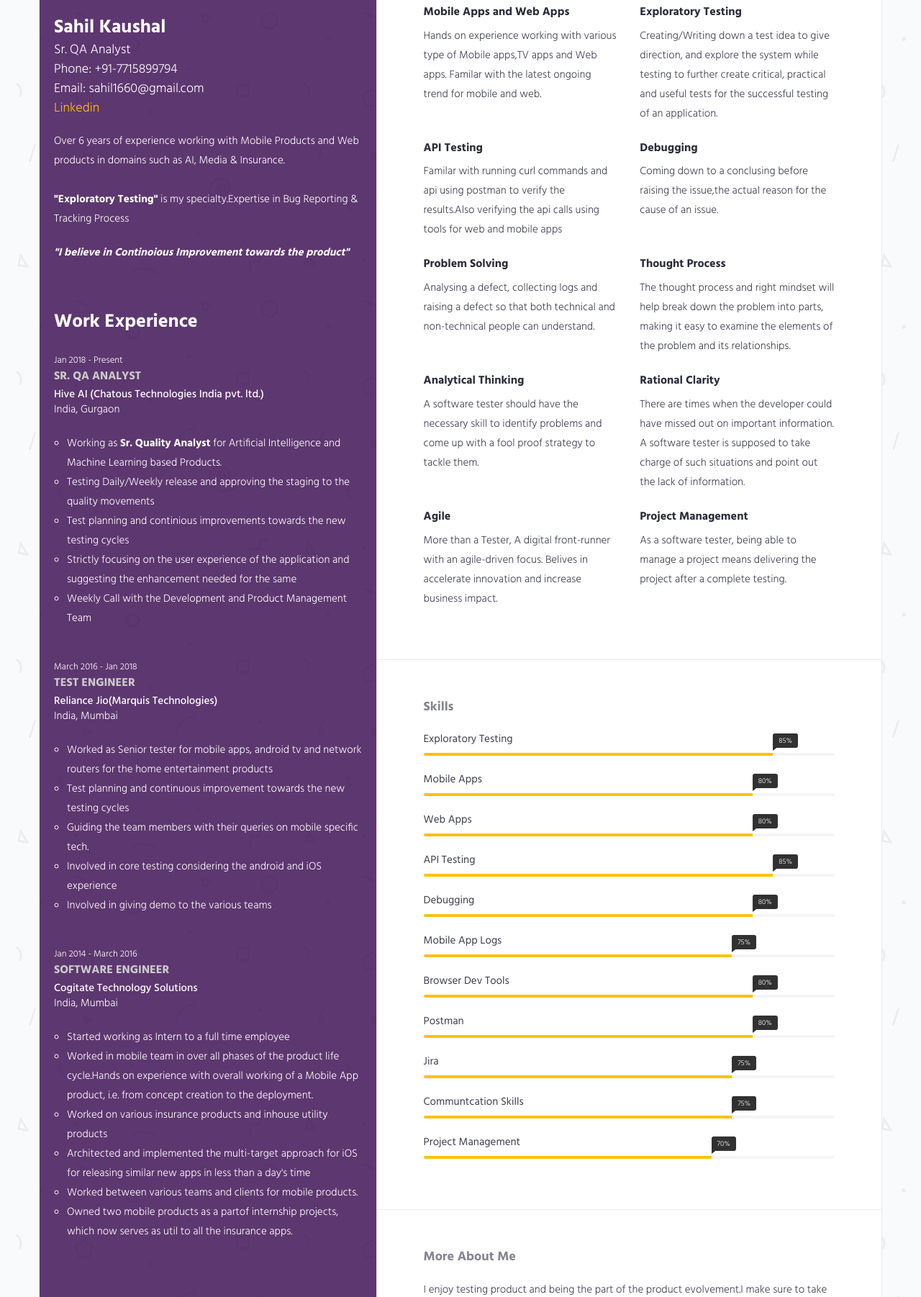
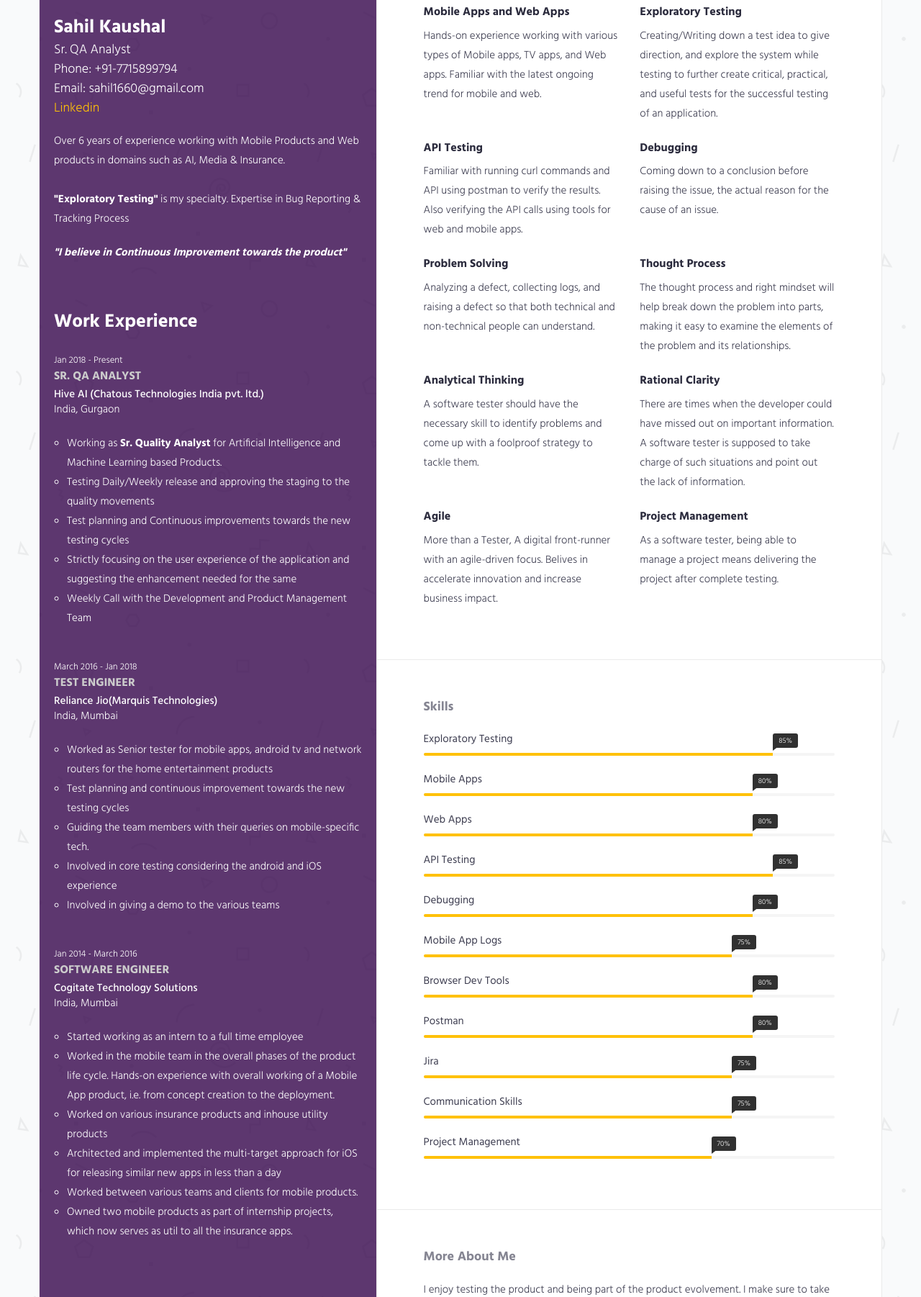
Before and after one commit to sahil1660/Sahil.github.io, a plain HTML site: page index.html in a window 1280 px wide. Shown: the part 404-2206 px from the top of the page at 72% size. Drawn offline with Linux system fonts and the light colour scheme.

Commit message:
Add files via upload
Updates

```diff
--- a/index.html
+++ b/index.html
@@ -43,12 +43,12 @@
             <div class="about-text">
                 <p>
                         Over 6 years of experience working with Mobile Products and Web products in domains such as AI, Media & Insurance.
-                        <br/><br/><b>"Exploratory Testing"</b>  is my specialty.Expertise in Bug Reporting & Tracking Process
+                        <br/><br/><b>"Exploratory Testing"</b>  is my specialty. Expertise in Bug Reporting & Tracking Process
 
 
                 </p>
 
-                <p><i><b>"I believe in Continoious Improvement towards the product"</b></i></p>
+                <p><i><b>"I believe in Continuous Improvement towards the product"</b></i></p>
                 <!-- <p><img src="img/Signature.png" alt="" class="img-responsive"/></p> -->
             </div>
 
@@ -72,7 +72,7 @@
 
                             <li><h7>Working as <b>Sr. Quality Analyst</b> for Artificial Intelligence and Machine Learning based Products.</h7></li>
                             <li><h7>Testing Daily/Weekly release and approving the staging to the quality movements</h7></li>
-                            <li><h7>Test planning and continious improvements towards the new testing cycles</h7></li>
+                            <li><h7>Test planning and Continuous improvements towards the new testing cycles</h7></li>
                             <li><h7>Strictly focusing on the user experience of the application and suggesting the enhancement needed for the same</h7></li>
                             <li><h7>Weekly Call with the Development and Product Management Team</h7></li>
 
@@ -95,9 +95,9 @@
 
                             <li><h7>Worked as Senior tester for mobile apps, android tv and network routers for the home entertainment products</h7></li>
                             <li><h7>Test planning and continuous improvement towards the new testing cycles</h7></li>
-                            <li><h7>Guiding the team members with their queries on mobile specific tech.</h7></li>
+                            <li><h7>Guiding the team members with their queries on mobile-specific  tech.</h7></li>
                             <li><h7>Involved in core testing considering the android and iOS experience</h7></li>
-                            <li><h7>Involved in giving demo to the various teams</h7></li>
+                            <li><h7>Involved in giving a demo to the various teams</h7></li>
 
                      </ul>
 
@@ -115,12 +115,12 @@
 
                     <ul>
 
-                            <li><h7>Started working as Intern to a full time employee</h7></li>
-                            <li><h7>Worked in mobile team in over all phases of the product life cycle.Hands on experience with overall working of a Mobile App product, i.e. from concept creation to the deployment.</h7></li>
+                            <li><h7>Started working as an intern to a full time employee</h7></li>
+                            <li><h7>Worked in the mobile team in the overall phases of the product life cycle. Hands-on experience with overall working of a Mobile App product, i.e. from concept creation to the deployment.</h7></li>
                             <li><h7>Worked on various insurance products and inhouse utility products</h7></li>
-                            <li><h7>Architected and implemented the multi-target approach for iOS for releasing similar new apps in less than a day's time</h7></li>
+                            <li><h7>Architected and implemented the multi-target approach for iOS for releasing similar new apps in less than a day</h7></li>
                             <li><h7>Worked between various teams and clients for mobile products.</h7></li>
-                            <li><h7>Owned two mobile products as a partof internship projects, which now serves as util to all the insurance apps.</h7></li>
+                            <li><h7>Owned two mobile products as part of internship projects, which now serves as util to all the insurance apps.</h7></li>
 
                      </ul>
 
@@ -189,7 +189,7 @@
                     <div class="col-md-12">
                         <div class="CareerBrief-item">
                             <p>
-                                Understanding Test Requirements, Deriving Test Scenarios, Test Case Documentation, Test Data Collection, Test Execution, Test Reporting and Continuous Development of Testing Skills.
+                                Understanding Test Requirements, Deriving Test Scenarios, Test Case Documentation, Test Data Collection, Test Execution, Test Reporting, and Continuous Development of Testing Skills.
 
                              </p>
 
@@ -221,8 +221,7 @@
                     <h3>Mobile Apps and Web Apps</h3>
 
                     <p>
-                        Hands on experience working with various type of Mobile apps,TV apps and Web apps. Familar with the latest ongoing trend for mobile and web.
-                    </p>
+                        Hands-on experience working with various types of Mobile apps, TV apps, and Web apps. Familiar with the latest ongoing trend for mobile and web.
                 </div>
             </div>
 
@@ -231,7 +230,7 @@
                     <h3>Exploratory Testing</h3>
 
                     <p>
-                        Creating/Writing down a test idea to give direction, and explore the system while testing to further create critical, practical and useful tests for the successful testing of an application.
+                        Creating/Writing down a test idea to give direction, and explore the system while testing to further create critical, practical, and useful tests for the successful testing of an application.
                 </div>
             </div>
 
@@ -243,7 +242,7 @@
                     <h3>API Testing</h3>
 
                     <p>
-                        Familar with running curl commands and api using postman to verify the results.Also verifying the api calls using tools for web and mobile apps
+                        Familiar with running curl commands and API using postman to verify the results. Also verifying the API calls using tools for web and mobile apps.
                     </p>
                 </div>
             </div>
@@ -253,7 +252,7 @@
                     <h3>Debugging</h3>
 
                     <p>
-                        Coming down to a conclusing before raising the issue,the actual reason for the cause of an issue.
+                        Coming down to a conclusion before raising the issue, the actual reason for the cause of an issue.
                     </p>
                 </div>
             </div>
@@ -265,7 +264,7 @@
                     <h3>Problem Solving</h3>
 
                     <p>
-                        Analysing a defect, collecting logs and raising a defect so that both technical and non-technical people can understand.
+                        Analyzing a defect, collecting logs, and raising a defect so that both technical and non-technical people can understand.
                     </p>
                 </div>
             </div>
@@ -288,7 +287,7 @@
                     <h3>Analytical  Thinking</h3>
 
                     <p>
-                        A software tester should have the necessary skill to identify problems and come up with a fool proof strategy to tackle them.
+                        A software tester should have the necessary skill to identify problems and come up with a foolproof strategy to tackle them.
                     </p>
                 </div>
             </div>
@@ -316,7 +315,7 @@
                 <div class="expertise-item">
                     <h3>Project Management</h3>
                     <p>
-                         As a software tester, being able to manage a project means delivering the project after a complete testing.
+                         As a software tester, being able to manage a project means delivering the project after complete testing.
                     </p>
                 </div>
             </div>
@@ -456,7 +455,7 @@
                     <!-- /.skill-progress -->
 
                     <div class="progress-item">
-                        <span class="progress-title">Communtcation Skills</span>
+                        <span class="progress-title">Communication Skills</span>
 
                         <div class="progress">
                             <div class="progress-bar" role="progressbar" aria-valuenow="75" aria-valuemin="0"
@@ -504,23 +503,23 @@
                     <div class="col-md-12">
                         <div class="expertise-item">
                             <p>
-                                I enjoy testing product and being the part of the product evolvement.I make sure to take efforts beyond QA and think out of the box. I love to particapates in the discussion for the overall evolvement for the product.
+                                I enjoy testing the product and being part of the product evolvement. I make sure to take efforts beyond QA and think out of the box. I love to participate in the discussion for the overall evolvement of the product.
                                 <br/><br/>
-                                Knowing <i>"where we are"</i> is essential to setting goals of <i>"where we want to be"</i> and planning Road-maps to meet same.
+                                Knowing <i>"where we are"</i> is essential to setting goals of <i>"where we want to be"</i> and planning Road-maps to meet the same.
                                 <br/><br/>
-                                I must admit to being – I’ve have worked with mobile and web over the span of last 6 year in vaious domain. I enjoy being the stand-alone guy or working in conjunction with others to drive results, gather insights, and release quality products.
+                                I must admit to being – I’ve have worked with mobile and web over the last 6 years in various domains. I enjoy being the stand-alone guy or working in conjunction with others to drive results, gather insights, and release quality products.
                                 <br/><br/>
                                 I’ve worked with small and large organizations in multiple industries and have worked with products all the time.
-                                <br/><br/>I've worked in all phases of software development life in the start of my career and have hands on Hands on experience with overall working of a Mobile App product, i.e. from concept creation to the deployment.
-                                <br/><br/>From tools prospect, I am having good understanding of jira,postman,testrail,mobile app logs, browser dev tools.
+                                <br/><br/>I've worked in all phases of software development life at the start of my career and have hands-on Hands-on experience with the overall working of a Mobile App product, i.e. from concept creation to the deployment.
+                                <br/><br/>From tools prospect, I am having a good understanding of Jira, postman, testrail, mobile app logs, browser dev tools.
                                 <br/><br/>
-                                I always keep an attitude of a solution seeker, I give my best to find the solution and never give up at a early stage.
+                                I always keep an attitude of a solution seeker, I give my best to find the solution and never give up at an early stage.
                                 <br/><br/>
-                                I believe in a calm, focused, dedicated and self-motivated approach to work with good communication, presentation, consulting and organizational skills. I am also having ability to communicate effectively with both technical and non- technical people.
+                                I believe in a calm, focused, dedicated and self-motivated approach to work with good communication, presentation, consulting, and organizational skills. I am also having the ability to communicate effectively with both technical and non- technical people.
                                 <br/><br/>
                                 I have over 6 years of experience working with Mobile Products and Web products in domains such as AI, Media & Insurance.
                                 <br/><br/>
-                                I believe in Continoious Improvement towards the product
+                                I believe in Continuous Improvement towards the product
                             </p>
 
 
```
